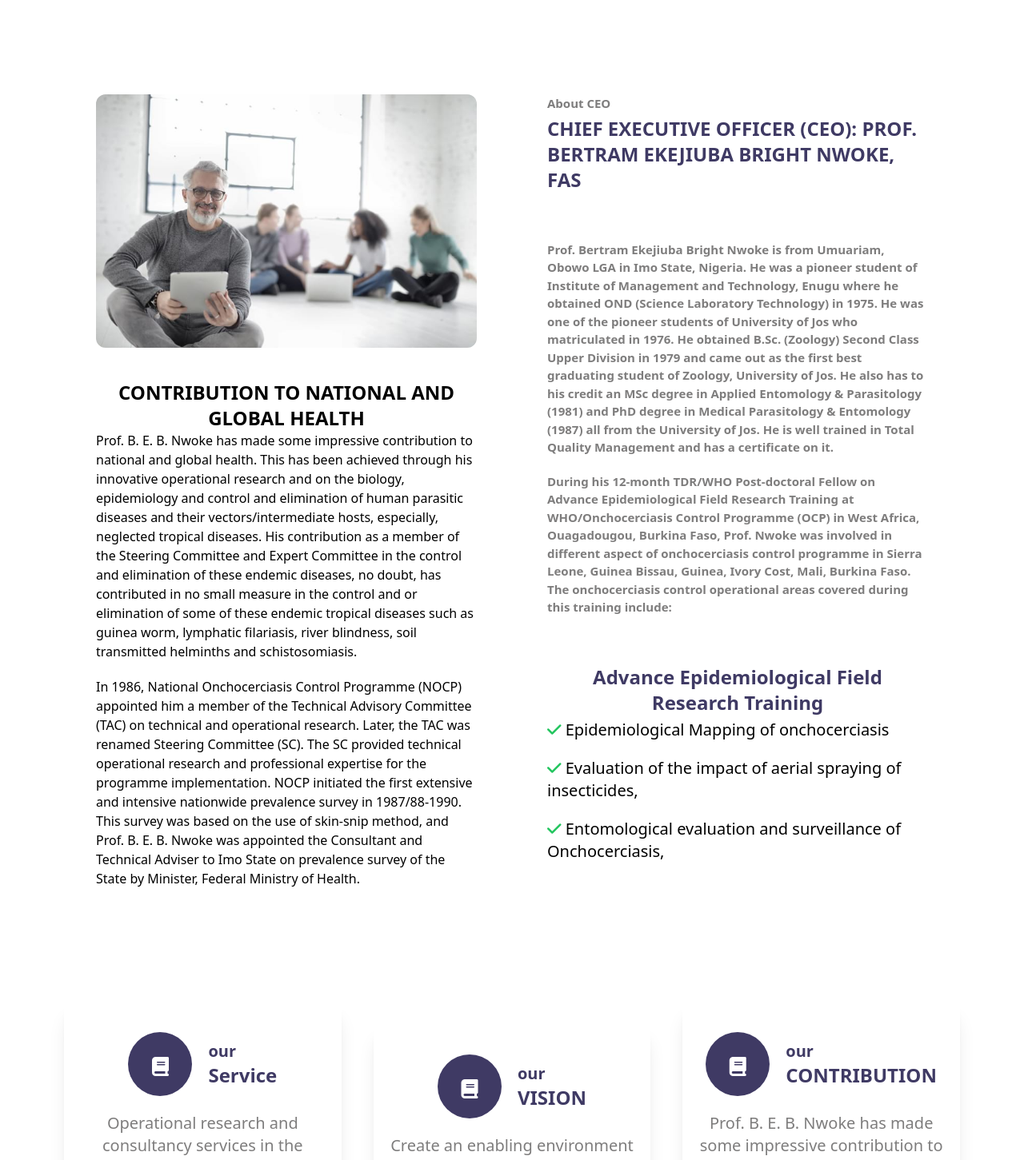
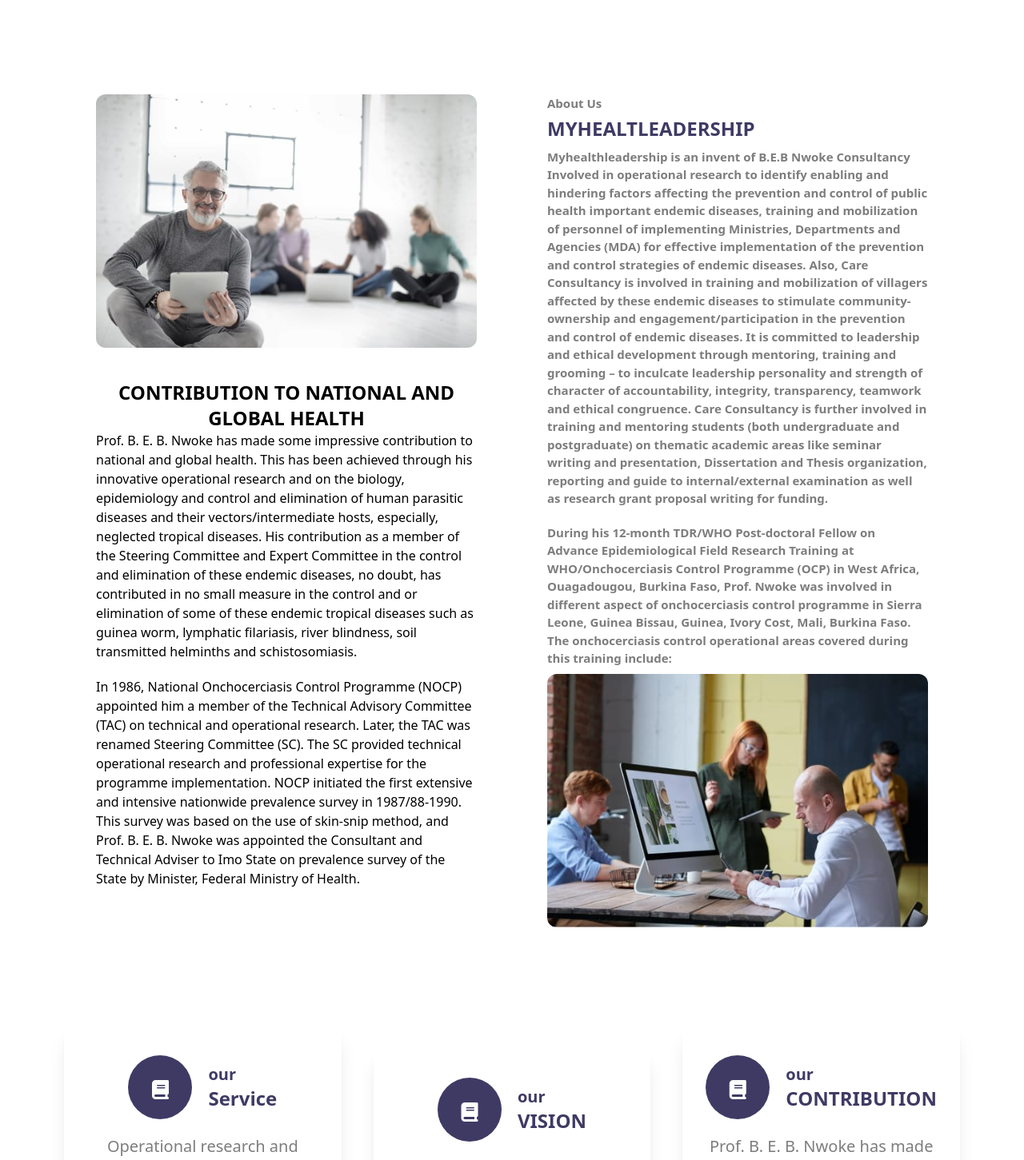
Before and after one commit to danielnifty1/my-health, a Vue app: page /about in a window 1280 px wide. Shown: the part 402-1853 px from the top of the page at 80% size. Built offline with nearby package versions, Linux system fonts and the light colour scheme; a web font is replaced by a local one.

Commit message:
fix with evans

```diff
--- a/src/components/AboutPage.vue
+++ b/src/components/AboutPage.vue
@@ -33,21 +33,25 @@
 
     <div class="grid grid-cols-1 gap-1 md:p-10 p-2 md:space-y-1 space-y-5 place-items-start">
       <div class="space-y-1">
-        <h4 class="text-[15px] font-bold text-[#7e7d7d]">About CEO</h4>
+        <h4 class="text-[15px] font-bold text-[#7e7d7d]">About Us</h4>
         <h2 class="font-bold  text-2xl text-[#3f3a64]">
-          CHIEF EXECUTIVE OFFICER (CEO): PROF. BERTRAM EKEJIUBA BRIGHT NWOKE, FAS
+          MYHEALTLEADERSHIP
         </h2>
       </div>
 
       <div class="text-[#7e7d7d] font-bold text-[15px]">
         <p>
-          Prof. Bertram Ekejiuba Bright Nwoke is from Umuariam, Obowo LGA in Imo State, Nigeria. He was a pioneer student
-          of Institute of Management and Technology, Enugu where he obtained OND (Science Laboratory Technology) in 1975.
-          He was one of the pioneer students of University of Jos who matriculated in 1976. He obtained B.Sc. (Zoology)
-          Second Class Upper Division in 1979 and came out as the first best graduating student of Zoology, University of
-          Jos. He also has to his credit an MSc degree in Applied Entomology & Parasitology (1981) and PhD degree in
-          Medical Parasitology & Entomology (1987) all from the University of Jos. He is well trained in Total Quality
-          Management and has a certificate on it.
+          Myhealthleadership is an invent of B.E.B Nwoke Consultancy Involved in operational research to identify enabling
+          and hindering factors affecting the prevention and control of public health important endemic diseases, training
+          and mobilization of personnel of implementing Ministries, Departments and Agencies (MDA) for effective
+          implementation of the prevention and control strategies of endemic diseases. Also, Care Consultancy is involved
+          in training and mobilization of villagers affected by these endemic diseases to stimulate community-ownership
+          and engagement/participation in the prevention and control of endemic diseases. It is committed to leadership
+          and ethical development through mentoring, training and grooming – to inculcate leadership personality and
+          strength of character of accountability, integrity, transparency, teamwork and ethical congruence. Care
+          Consultancy is further involved in training and mentoring students (both undergraduate and postgraduate) on
+          thematic academic areas like seminar writing and presentation, Dissertation and Thesis organization, reporting
+          and guide to internal/external examination as well as research grant proposal writing for funding.
         </p>
         <p class="mt-5">During his 12-month TDR/WHO Post-doctoral Fellow on Advance Epidemiological Field Research
           Training at WHO/Onchocerciasis Control Programme (OCP) in West Africa, Ouagadougou, Burkina Faso, Prof. Nwoke
@@ -58,29 +62,9 @@
 
       <div class="space-y-6 text-sm md:text-xl">
         <div class="space-y-1">
-
-          <h2 class="font-bold  text-2xl text-[#3f3a64] text-center">
-            Advance Epidemiological Field Research Training
-          </h2>
-
-          <div class="space-y-5">
+          <img src="/img/s2.jpg" class="rounded-xl">
 
 
-            <p>
-              <span class="fa fa-check text-green-500 font-bold"></span> Epidemiological Mapping of onchocerciasis<br />
-            </p>
-
-            <p>
-              <span class="fa fa-check text-green-500 font-bold"></span> Evaluation of the impact of aerial spraying of
-              insecticides,
-            </p>
-
-            <p>
-              <span class="fa fa-check text-green-500 font-bold"></span> Entomological evaluation and surveillance of
-              Onchocerciasis, <br />
-            </p>
-
-          </div>
         </div>
 
       </div>
@@ -155,6 +139,103 @@
     </div>
   </div>
 
+  <!-- OUR TEAM -->
+
+  <div class="md:p-10 p-5 rounded-xl grid grid-cols-1">
+    <div class="grid place-items-center">
+      <div class="rounded-full">
+        <h2 class="font-bold   text-2xl text-[#3f3a64] mt-5 text-center mb-5">
+          OUR TEAM
+        </h2>
+        <!-- <p class="text-center">CEO</p> -->
+        <img src="/img/ceo.jpg" class="rounded-full w-[250px] h-[250px]" />
+
+        <p class="text-center font-bold">Prof. B. E. B. Nwoke</p>
+        <p class="text-center">CEO</p>
+
+      </div>
+
+
+
+      <!-- =============== -->
+      <div class="bordedr border-blue -500 rounded-xl" style="overflow: hidden;">
+        <img src="/img/team6.jpeg" class="rounded-full w-[200px] h-[200px] border" />
+        <div class=" ">
+          <p class="text-center font-bold">Prof. Eunice A. Nwoke </p>
+          <p class="text-center">Vice CEO </p>
+
+        </div>
+
+      </div>
+
+
+      <!-- =========== -->
+    </div>
+
+
+    <div class="grid md:grid-cols-3   place-items-center p-2 gap-4 space-y-5  mt-5 w-10/12 md:ml-[135px] ml-10">
+      <div class="  rounded-xl  " style="overflow: hidden; max-height: 350px;">
+        <img src="/img/team1.jpeg" class="rounded-full w-[200px] h-[200px] border" />
+        <div class="">
+          <p class="text-center font-bold">Ikenna Jachimike Nwoke</p>
+          <p class="text-center">BSc; MSc</p>
+
+        </div>
+
+      </div>
+
+      <div class=" rounded-xl h-94" style="overflow: hidden;max-height: 350px;">
+        <img src="/img/team2.jpeg" class="rounded-full w-[200px] h-[200px] border" />
+        <div class="">
+          <p class="text-center font-bold">Dr. Mrs. Ijeoma Ugochi Okeke</p>
+          <p class="text-center">MBBS</p>
+
+        </div>
+
+      </div>
+
+      <div class=" rounded-xl" style="overflow: hidden;">
+        <img src="/img/team3.jpeg" class="rounded-full w-[200px] h-[200px] border" />
+        <div class="">
+          <p class="text-center font-bold">Barr. Mrs. Chinonso Oluchi Nwigwe</p>
+          <p class="text-center">LLB; BL</p>
+
+        </div>
+
+      </div>
+    </div>
+    <!-- kkkkkkkkkkkkkkkkkkkkkk -->
+    <div class="grid md:grid-cols-2 place-items-center   w-full  ">
+
+
+      <div class=" rounded-xl md:ml-96 mt-5 " style="overflow: hidden;">
+        <img src="/img/team4.jpeg" class="rounded-full w-[200px] h-[200px] border" />
+        <div class="">
+          <p class="text-center font-bold">Mrs. Chika Nwamaka Edward, </p>
+          <p class="text-center">BSc; MSc </p>
+
+        </div>
+
+      </div>
+
+
+      <div class=" rounded-xl md:mr-60 mt-5" style="overflow: hidden;">
+        <img src="/img/team5.jpeg" class="rounded-full w-[200px] h-[200px] border" />
+        <div class="">
+          <p class="text-center font-bold">Mrs. Jane Nkeiruka Nwoke </p>
+          <p class="text-center">MSc </p>
+
+        </div>
+
+      </div>
+    </div>
+
+
+  </div>
+
+
+
+
   <!-- our success -->
   <div class="grid md:grid-cols-2 gap-2 pt-20 md:pl-20 pl-5 md:pr-20 pr-2 pb-0 place-items-start">
     <div class="grid grid-cols-1 gap-1 md:p-10 p-5 space-y-10 place-items-start">
@@ -220,7 +301,10 @@
           </div>
         </div>
       </section>
-      <div>
+
+    </div>
+
+    <div class="mt-10">
       <h2 class="font-bold   text-2xl text-[#3f3a64]">
         RESEARCH GRANT RECEIVED AND PUBLICATION
       </h2>
@@ -233,10 +317,12 @@
         </p>
 
         <p>
-            <span class="fa fa-check text-green-500 font-bold"></span> Fellow, Parasitology & Public Health Society of Nigeria
+          <span class="fa fa-check text-green-500 font-bold"></span> Fellow, Parasitology & Public Health Society of
+          Nigeria
         </p>
         <p>
-            <span class="fa fa-check text-green-500 font-bold"></span> Fellow, Royal Society of Tropical Medicine & Hygiene UK
+          <span class="fa fa-check text-green-500 font-bold"></span> Fellow, Royal Society of Tropical Medicine & Hygiene
+          UK
         </p>
 
         <p>
@@ -247,7 +333,8 @@
         </p>
 
         <p>
-            <span class="fa fa-check text-green-500 font-bold"></span> Fellow, African Institute of Public Health Professionals
+          <span class="fa fa-check text-green-500 font-bold"></span> Fellow, African Institute of Public Health
+          Professionals
         </p>
 
 
@@ -255,99 +342,7 @@
       </div>
     </div>
 
-    </div>
 
-    <div class="md:p-10 p-5 rounded-xl grid grid-cols-1">
-      <div class="grid place-items-center">
-        <h2 class="font-bold   text-2xl text-[#3f3a64] mt-5 text-center mb-5">
-          OUR TEAM
-        </h2>
-        <!-- <p class="text-center">CEO</p> -->
-        <img src="/img/ceo.jpg" class="rounded-xl" />
-
-        <p class="text-center font-bold">Prof. B. E. B. Nwoke</p>
-        <p class="text-center">CEO</p>
-
-
-
-
-      </div>
-
-
-      <div class="grid grid-cols-2 border place-items-center p-2 gap-4 mt-5">
-
-        <div class="border border-blue-500 rounded-xl" style="overflow: hidden;">
-          <img src="/img/team6.jpeg" style=" max-height: 280px;" />
-          <div class="bg-gray-100">
-            <p class="text-center font-bold">Prof. Eunice A. Nwoke  </p>
-            <p class="text-center">Vice CEO </p>
-
-          </div>
-
-        </div>
-
-
-
-
-        <div class="border border-blue-500 rounded-xl  " style="overflow: hidden; max-height: 350px;">
-          <img src="/img/team1.jpeg" style=" max-height: 280px;" />
-          <div class="bg-gray-100">
-            <p class="text-center font-bold">Ikenna Jachimike Nwoke</p>
-            <p class="text-center">BSc; MSc</p>
-
-          </div>
-
-        </div>
-
-        <div class="border border-blue-500 rounded-xl h-94" style="overflow: hidden;max-height: 350px;">
-          <img src="/img/team2.jpeg" style=" max-height: 280px; overflow-y: hidden;" />
-          <div class="bg-gray-100">
-            <p class="text-center font-bold">Dr. Mrs. Ijeoma Ugochi Okeke</p>
-            <p class="text-center">MBBS</p>
-
-          </div>
-
-        </div>
-
-        <div class="border border-blue-500 rounded-xl" style="overflow: hidden;">
-          <img src="/img/team3.jpeg" style=" max-height: 280px;" />
-          <div class="bg-gray-100">
-            <p class="text-center font-bold">Barr. Mrs. Chinonso Oluchi Nwigwe</p>
-            <p class="text-center">LLB; BL</p>
-
-          </div>
-
-        </div>
-
-        <div class="border border-blue-500 rounded-xl" style="overflow: hidden;">
-          <img src="/img/team4.jpeg" style=" max-height: 280px;" />
-          <div class="bg-gray-100">
-            <p class="text-center font-bold">Mrs. Chika Nwamaka Edward, </p>
-            <p class="text-center">BSc; MSc </p>
-
-          </div>
-
-        </div>
-
-
-        <div class="border border-blue-500 rounded-xl" style="overflow: hidden;">
-          <img src="/img/team5.jpeg" style=" max-height: 280px;" />
-          <div class="bg-gray-100">
-            <p class="text-center font-bold">Mrs. Jane Nkeiruka Nwoke </p>
-            <p class="text-center">MSc </p>
-
-          </div>
-
-        </div>
-
-
-
-
-
-
-      </div>
-
-    </div>
   </div>
 
   <!-- our success -->
```
Lines whose indentation alone changed are shown as unchanged.
